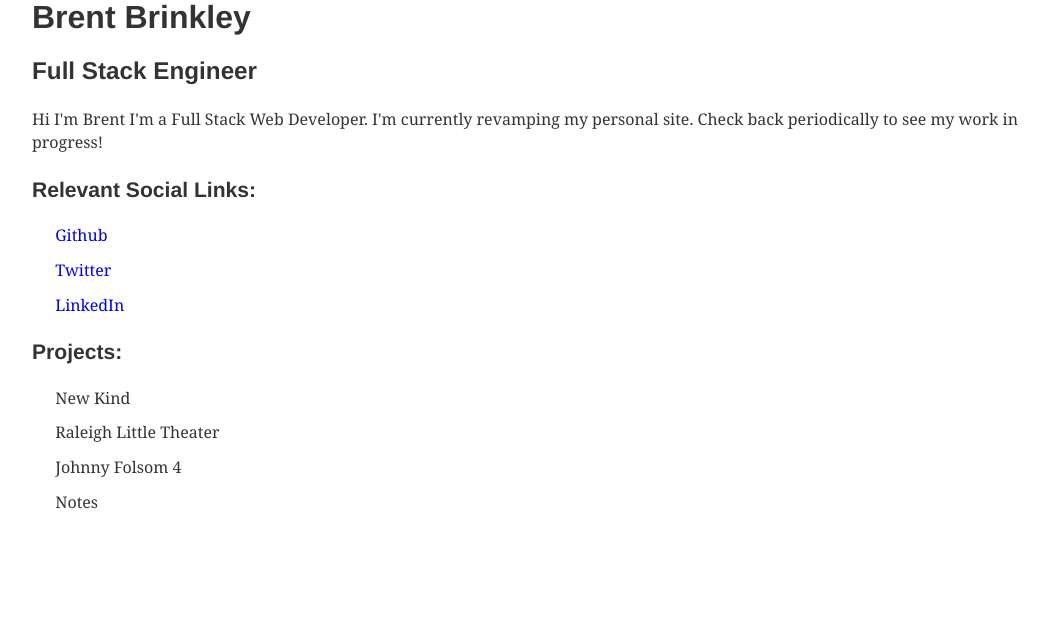
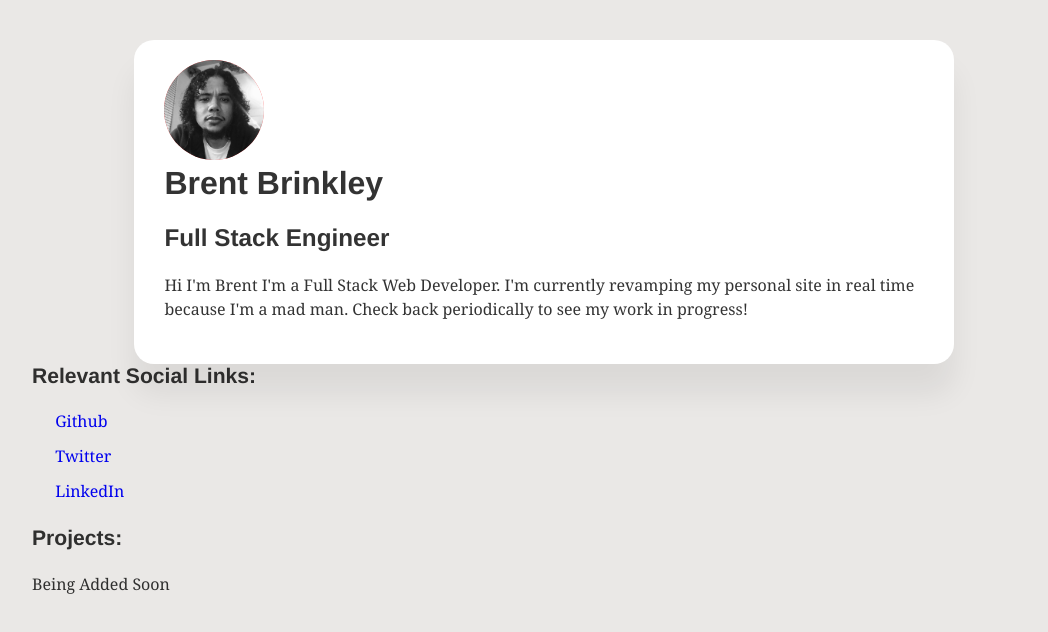
Before and after one commit to brentbrinkley/formerpersonalsite, a Gatsby site: page / in a window 1280 px wide. Shown: the whole page, without its empty margins (96-1144 px from the left). Built offline with nearby package versions, Linux system fonts and the light colour scheme; Gatsby itself is replaced by a stand-in of ours; some packages are replaced by stand-ins of ours.

Commit message:
updated styling and some text elements

```diff
--- a/package.json
+++ b/package.json
@@ -39,6 +39,7 @@
     "typeface-montserrat": "0.0.75",
     "typography": "^0.16.19",
     "typography-theme-doelger": "^0.16.19",
+    "typography-theme-lincoln": "^0.16.19",
     "typography-theme-wordpress-2016": "^0.16.19"
   },
   "devDependencies": {
--- a/src/components/ProfileCard.js
+++ b/src/components/ProfileCard.js
@@ -1,5 +1,7 @@
 import React from "react"
 import { useStaticQuery, graphql } from "gatsby"
+import ProfileImage from "./ProfileImage"
+import "./profile-card.scss"
 
 const ProfileCard = () => {
   // ---------------------------------------
@@ -17,18 +19,21 @@ const ProfileCard = () => {
       }
     }
   `)
+
   const data = graphData.site.siteMetadata
 
   // ---------------------------------------
   // JSX
   //----------------------------------------
   return (
-    <div>
+    <div className="card">
+      <ProfileImage />
       <h1>{data.author}</h1>
       <h2>{data.jobTitle}</h2>
       <p>
         Hi I'm Brent I'm a Full Stack Web Developer. I'm currently revamping my
-        personal site. Check back periodically to see my work in progress!
+        personal site in real time because I'm a mad man. Check back
+        periodically to see my work in progress!
       </p>
     </div>
   )
--- /dev/null
+++ b/src/components/ProfileImage.js
@@ -0,0 +1,6 @@
+import React from "react"
+import image from "../../static/img/me.jpg"
+
+const ProfileImage = () => <img src={image} alt="my beautiful face" />
+
+export default ProfileImage
--- a/src/components/Projects.js
+++ b/src/components/Projects.js
@@ -5,35 +5,25 @@ const Projects = () => {
   const graphData = useStaticQuery(graphql`
     query ProjectQuery {
       allMarkdownRemark {
-        group(field: frontmatter___Project_Url) {
-          edges {
-            node {
-              id
-              frontmatter {
-                Project_Url
-                description
-                image
-                title
-              }
-            }
+        nodes {
+          frontmatter {
+            Project_Url
+            description
+            image
+            title
           }
         }
       }
     }
   `)
-  const projects = graphData.allMarkdownRemark.group.node
+  const projects = graphData.allMarkdownRemark.nodes.frontmatter
 
   console.log(projects)
 
   return (
     <div>
       <h3>Projects:</h3>
-      <ul>
-        <li>New Kind</li>
-        <li>Raleigh Little Theater</li>
-        <li>Johnny Folsom 4</li>
-        <li>Notes</li>
-      </ul>
+      <p>Being Added Soon</p>
     </div>
   )
 }
--- a/src/components/SocialLinks.js
+++ b/src/components/SocialLinks.js
@@ -1,6 +1,6 @@
 import React from "react"
 import { useStaticQuery } from "gatsby"
-import "./sociallinks.scss"
+import "./social-links.scss"
 
 const SocialLinks = () => {
   const graphData = useStaticQuery(graphql`
--- /dev/null
+++ b/src/components/profile-card.scss
@@ -0,0 +1,16 @@
+.card {
+  // background-color: #fe5555;
+  background-color: white;
+  padding: 20px 30px;
+  border-radius: 20px;
+  box-shadow: 0 30px 30px rgba(0, 0, 0, 0.068);
+  max-width: 80%;
+  margin: auto;
+}
+
+img {
+  border-radius: 100%;
+  width: 100px;
+  margin: 0px;
+  background-color: #fe5555;
+}
--- a/src/pages/index.js
+++ b/src/pages/index.js
@@ -4,7 +4,7 @@ import SocialLinks from "../components/SocialLinks"
 import Projects from "../components/Projects"
 import "./main.scss"
 
-const BlogIndex = props => {
+const BlogIndex = () => {
   return (
     <div className="container">
       <ProfileCard />
--- a/src/pages/main.scss
+++ b/src/pages/main.scss
@@ -2,3 +2,8 @@
   max-width: 80%;
   margin: auto;
 }
+
+body {
+  padding-top: 40px;
+  background-color: #eae8e6;
+}
--- a/src/utils/typography.js
+++ b/src/utils/typography.js
@@ -1,6 +1,8 @@
 import Typography from "typography"
-import doelgerTheme from "typography-theme-doelger"
+// import doelgerTheme from "typography-theme-doelger"
+import lincolnTheme from "typography-theme-lincoln"
 
-const typography = new Typography(doelgerTheme)
+// const typography = new Typography(doelgerTheme)
+const typography = new Typography(lincolnTheme)
 
 export default typography
```
Also changed, not shown: src/templates/blog-post.js (+25 -25 lines), src/components/social-links.scss (renamed from src/components/sociallinks.scss), static/img/artboard-copy2.png (deleted), static/img/me.jpg (added), 1 other file.
